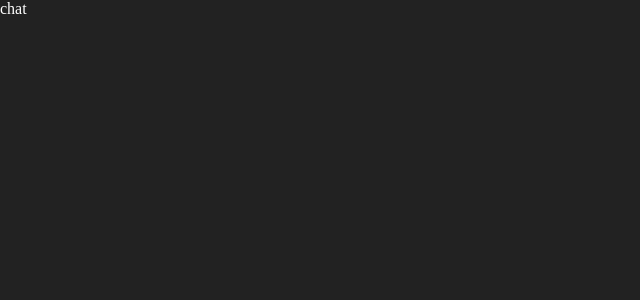
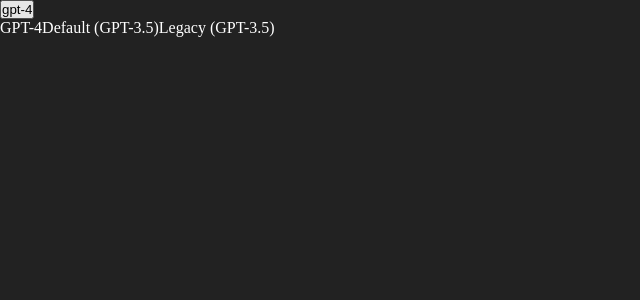
Before and after one commit to Jeff0Brewer/chatGPT-subscriptionless, a Next.js app: page / in a window 1280 px wide. Shown: the top 300 px of the page, without its empty margins (0-640 px from the left). Built offline with nearby package versions, Linux system fonts and the light colour scheme.

Commit message:
init model dropdown

```diff
--- a/src/components/chat.tsx
+++ b/src/components/chat.tsx
@@ -1,11 +1,34 @@
-import React, { FC } from 'react'
+import React, { FC, useState } from 'react'
+import { MODELS, MODEL_INFO } from '@/lib/models'
 
 const Chat: FC = () => {
+    const [model, setModel] = useState<string>(MODELS[0])
+
     return (
         <main>
-            chat
+            <ModelDropdown model={model} setModel={setModel} />
         </main>
     )
 }
 
+type ModelDropdownProps = {
+    model: string,
+    setModel: (model: string) => void
+}
+
+const ModelDropdown: FC<ModelDropdownProps> = props => {
+    return (
+        <div>
+            <button>{props.model}</button>
+            <div>{
+                MODELS.map((model: string) => (
+                    <a key={model}>
+                        {MODEL_INFO[model].name}
+                    </a>
+                ))
+            }</div>
+        </div>
+    )
+}
+
 export default Chat
```
